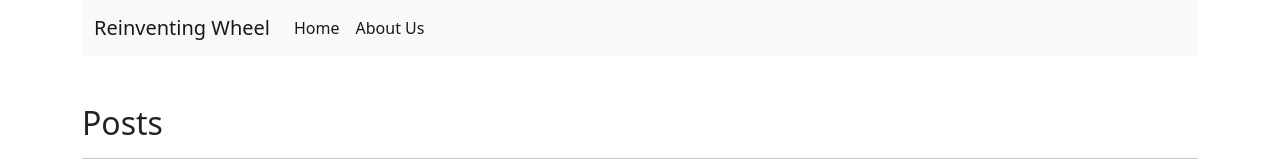
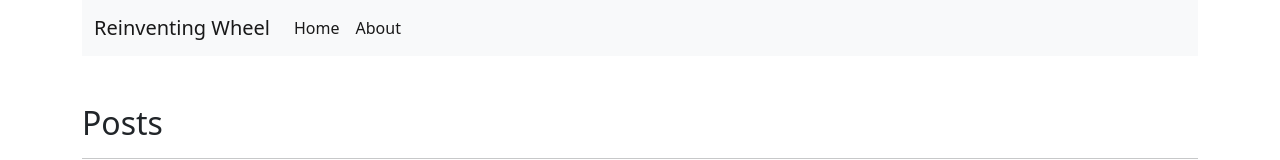
Before and after one commit to keshav-sarraf/rw-frontend, a Vue app: page / in a window 1280 px wide. Shown: the top 160 px of the page. Built offline with nearby package versions, Linux system fonts and the light colour scheme.

Commit message:
Cosmetic Changes
Committing all the changes present till now

```diff
--- a/src/components/Landing.vue
+++ b/src/components/Landing.vue
@@ -16,7 +16,9 @@
         </thead>
         <tbody>
             <tr v-for="(post, index) in postsList" :key="post.title">
-                <th scope="row">{{index+1}}</th>
+                <th scope="row">
+                    {{index+1}}
+                </th>
                 <td>
                     <router-link v-bind:to=post.router_link>{{post.title}}</router-link>
                 </td>
--- a/src/components/Navbar.vue
+++ b/src/components/Navbar.vue
@@ -12,7 +12,7 @@
                         <router-link class="nav-link active" aria-current="page" to="/">Home</router-link>
                     </li>
                     <li class="nav-item">
-                        <router-link class="nav-link active" to="/about-us">About Us</router-link>
+                        <router-link class="nav-link active" to="/about-us">About</router-link>
                     </li>
                 </ul>
             </div>
```
Also changed, not shown: 1 other file (tests, documents, lock files or other folders).
